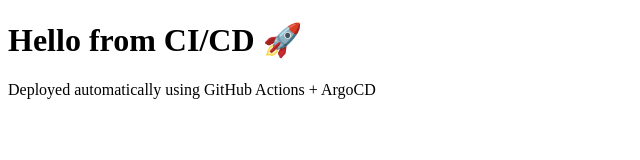
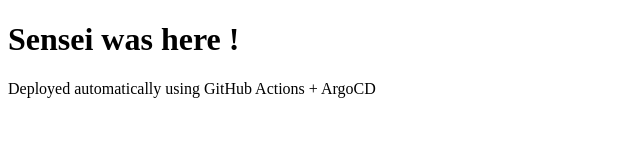
Before and after one commit to berrouyne/website-app, a plain HTML site: page index.html in a window 1280 px wide. Shown: the whole page, without its empty margins (0-640 px from the left). Drawn offline with Linux system fonts and the light colour scheme.

Commit message:
Update index.html

```diff
--- a/index.html
+++ b/index.html
@@ -4,7 +4,7 @@
   <title>My CI/CD Website</title>
 </head>
 <body>
-  <h1>Hello from CI/CD 🚀</h1>
+  <h1>Sensei was here !</h1>
   <p id="msg"></p>
 
   <script src="app.js"></script>
```
